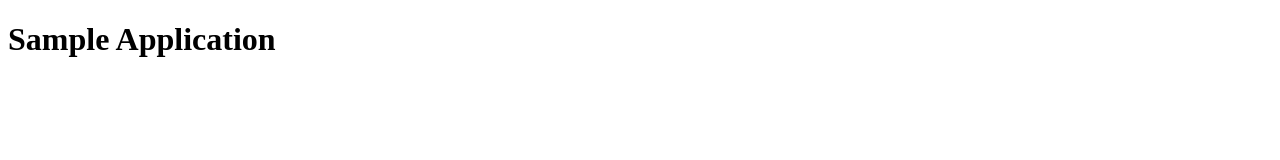
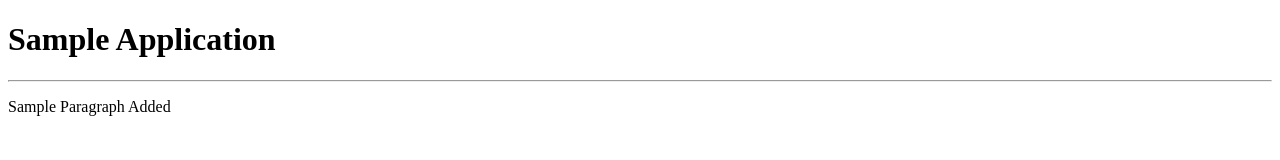
Before and after one commit to Eshwar1114/cgdemo, a plain HTML site: page index.html in a window 1280 px wide. Drawn offline with Linux system fonts and the light colour scheme.

Commit message:
Modification Done

```diff
--- a/index.html
+++ b/index.html
@@ -8,5 +8,6 @@
 </head>
 <body>
     <h1>Sample Application</h1>
+    <hr><p>Sample Paragraph Added</p>
 </body>
 </html>
```
